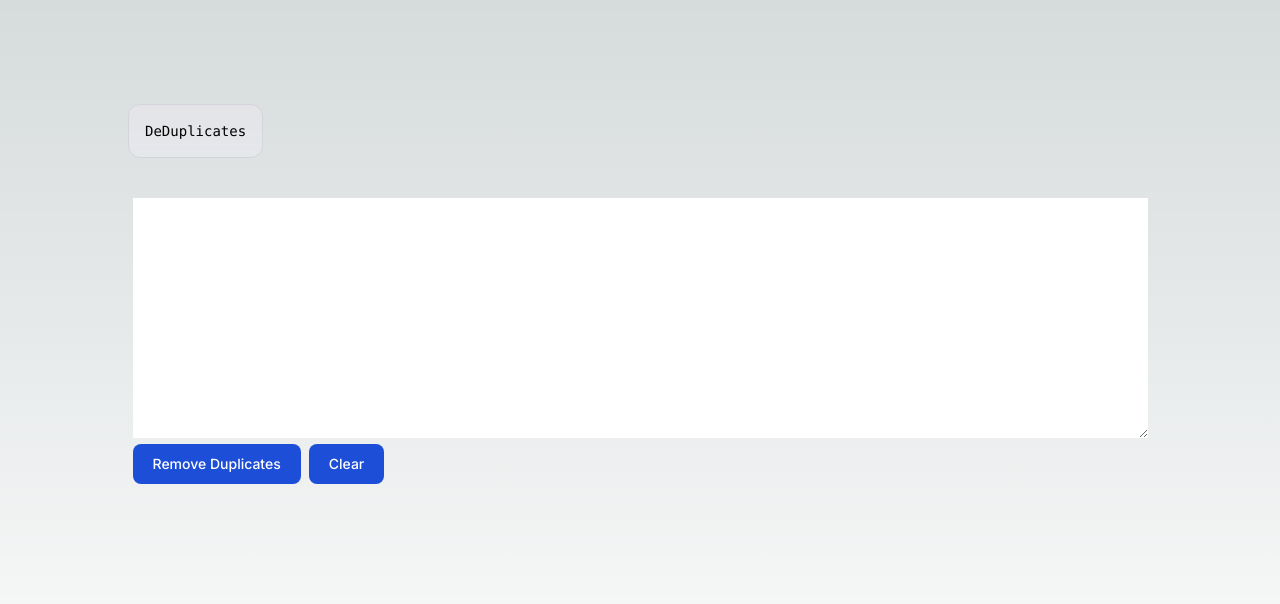
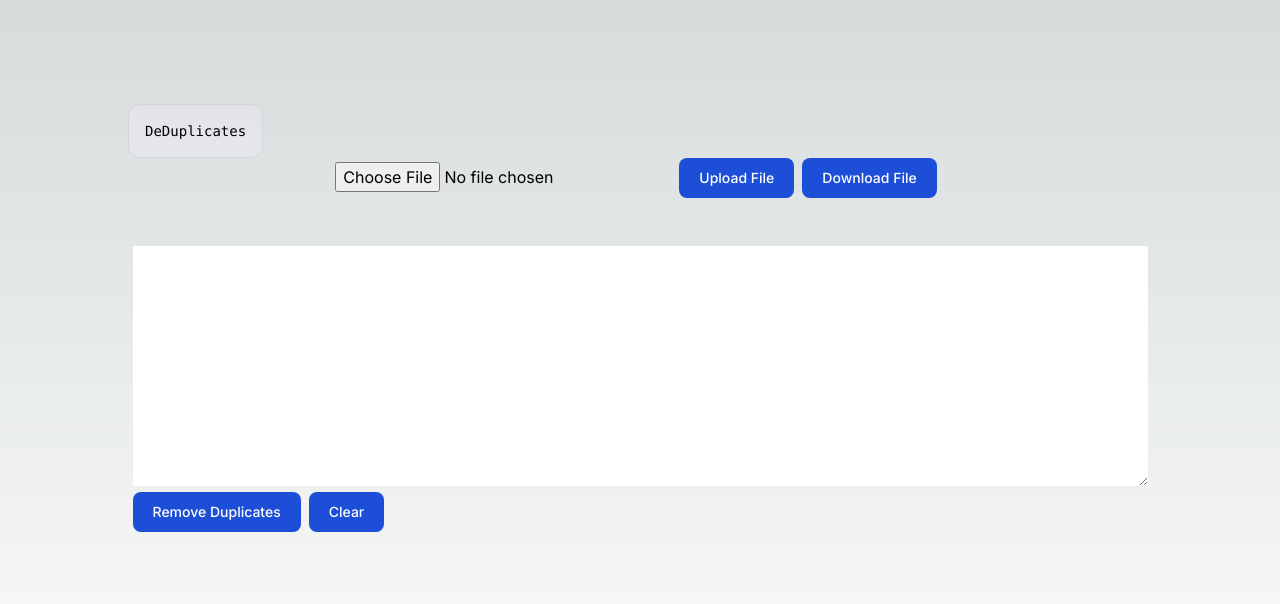
Before and after one commit to bhavaniravi/DeDuplicates, a Next.js app: page / in a window 1280 px wide. Shown: the top 604 px of the page. Built offline with nearby package versions, Linux system fonts and the light colour scheme.

Commit message:
v0.2 add file upload

```diff
--- a/src/app/page.tsx
+++ b/src/app/page.tsx
@@ -5,6 +5,7 @@
 
 export default function Home() {
   const [textAreaValue, setTextAreaValue] = useState("");
+  const [file, setFile] = useState<File>();
 
   return (
     <main className="flex min-h-screen flex-col items-center p-24">
@@ -12,6 +13,45 @@
         <p className="fixed left-0 top-0 flex w-full justify-center border-b border-gray-300 bg-gradient-to-b from-zinc-200 pb-6 pt-8 backdrop-blur-2xl dark:border-neutral-800 dark:bg-zinc-800/30 dark:from-inherit lg:static lg:w-auto  lg:rounded-xl lg:border lg:bg-gray-200 lg:p-4 lg:dark:bg-zinc-800/30">
           DeDuplicates
         </p>
+      </div>
+
+      <div>
+        <input
+          type="file"
+          id="file"
+          onChange={(e) => {
+            if (e.target.files == null || e.target.files.length === 0) return;
+            setFile(e.target.files[0]);
+          }}
+        />
+        <button
+          className="text-white bg-blue-700 hover:bg-blue-800 focus:ring-4 focus:ring-blue-300 font-medium rounded-lg text-sm px-5 py-2.5 me-2 mb-2 dark:bg-blue-600 dark:hover:bg-blue-700 focus:outline-none dark:focus:ring-blue-800"
+          onClick={() => {
+            // read the file
+            if (file == null) return;
+            const reader = new FileReader();
+            reader.readAsText(file);
+            reader.onload = () => {
+              if (typeof reader.result !== "string") return;
+              setTextAreaValue(reader.result);
+            };
+          }}
+        >
+          Upload File
+        </button>
+        <button
+          className="text-white bg-blue-700 hover:bg-blue-800 focus:ring-4 focus:ring-blue-300 font-medium rounded-lg text-sm px-5 py-2.5 me-2 mb-2 dark:bg-blue-600 dark:hover:bg-blue-700 focus:outline-none dark:focus:ring-blue-800"
+          onClick={() => {
+            const element = document.createElement("a");
+            const file = new Blob([textAreaValue], { type: "text/plain" });
+            element.href = URL.createObjectURL(file);
+            element.download = "duplicates.txt";
+            document.body.appendChild(element); // Required for this to work in FireFox
+            element.click();
+          }}
+        >
+          Download File
+        </button>
       </div>
 
       <div className="mt-10">
```
Also changed, not shown: test.txt (added).
